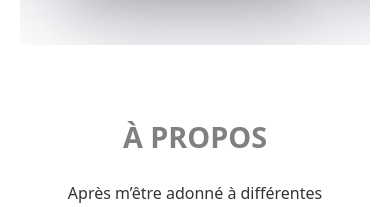
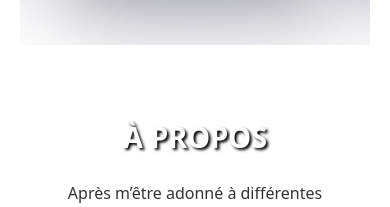
Before and after one commit to ayns789/portfolio, a React (Create React App) app: page / in a window 390 px wide. Shown: the part 893-1100 px from the top of the page. Built offline with nearby package versions, Linux system fonts and the light colour scheme.

Commit message:
upgrades responsive global

```diff
--- a/src/pages/Home/index.module.css
+++ b/src/pages/Home/index.module.css
@@ -112,7 +112,9 @@
   text-transform: uppercase;
   margin-bottom: 10px;
   margin-top: 0;
-  color: grey;
+  /* color: grey; */
+  color: white;
+  text-shadow: 0.075em 0.08em 0.1em rgba(0, 0, 0, 1);
 }
 .partText p {
   text-align: center;
```
